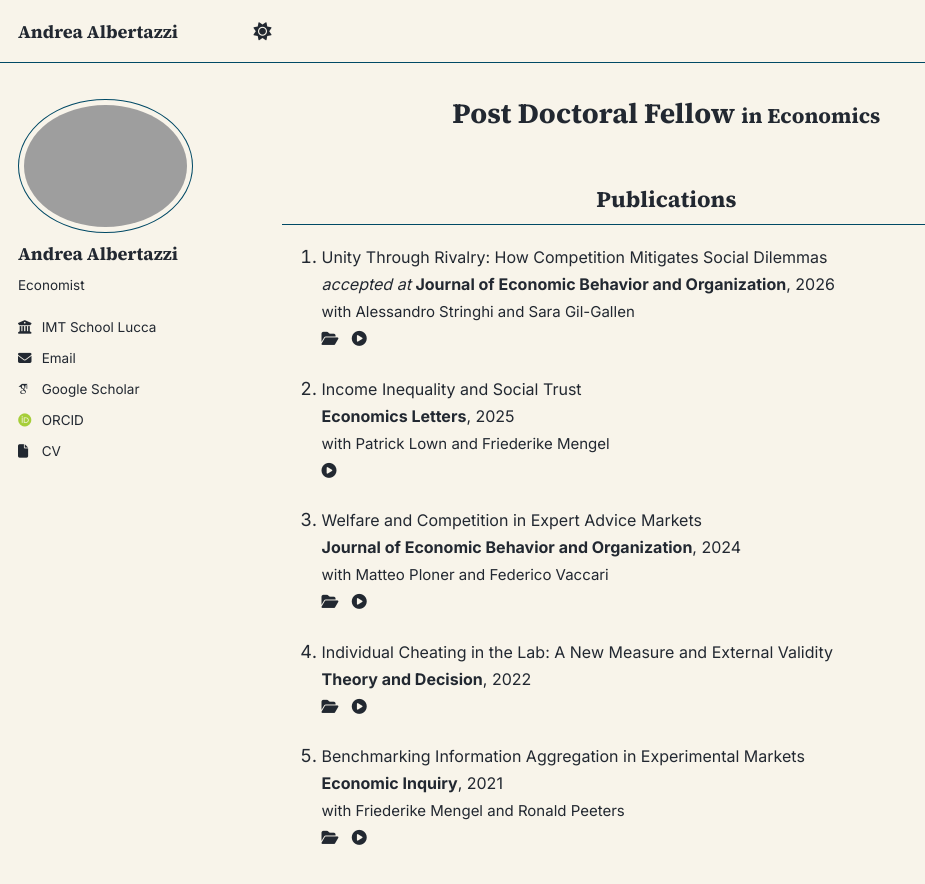
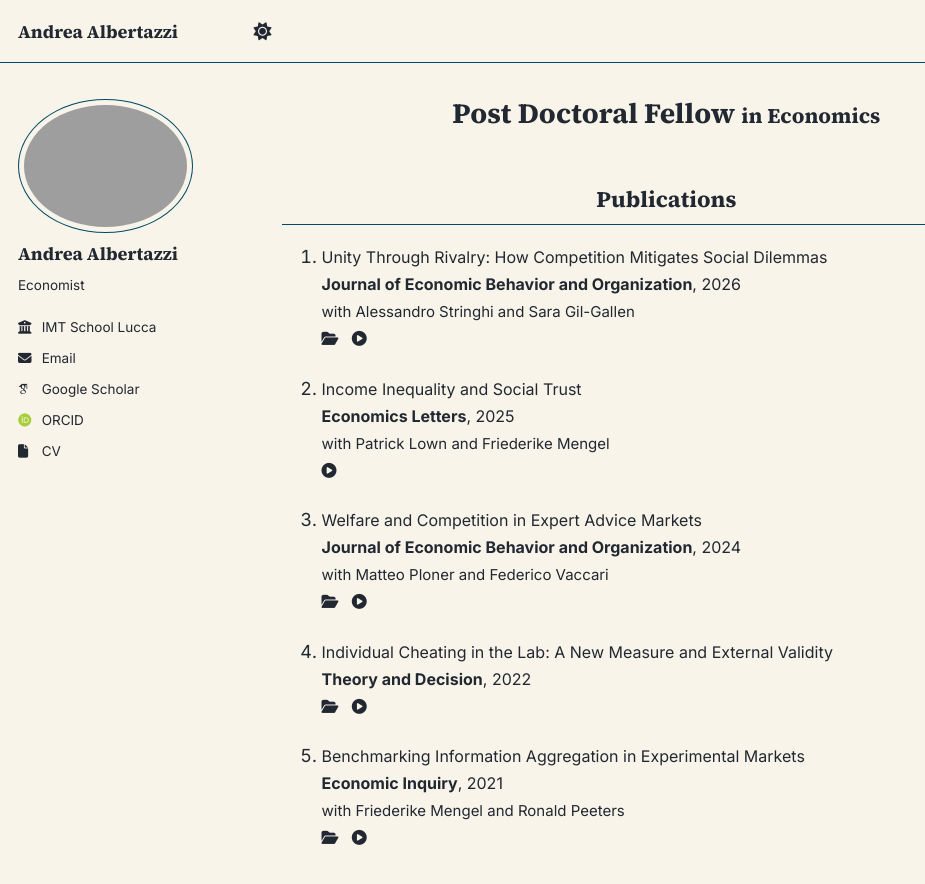
Before and after one commit to tazze87/tazze87.github.io, a Jekyll site: the page built from _pages/about.md, in a window 1280 px wide and 900 px high. Shown: the top 884 px of the window, without its empty margins (0-925 px from the left). Built offline with Jekyll 4.4.1, drawn with Linux system fonts in a browser that asks for light colours; some web fonts are replaced; a script that is not in the unit is left out.

Commit message:
Update about.md

```diff
--- a/_pages/about.md
+++ b/_pages/about.md
@@ -8,9 +8,9 @@ author_profile: true
 
 <h2 style="text-align:center;">Publications</h2>
 
-1. <a href="/files/The_enemy_of_my_enemy.pdf" target="_blank" rel="noopener noreferrer" style="font-size:16px;">
+1. <a href="/files/SAG_enemy_of_my_enemy.pdf" target="_blank" rel="noopener noreferrer" style="font-size:16px;">
      Unity Through Rivalry: How Competition Mitigates Social Dilemmas</a><br>
-     <span style="font-size:16px;">*accepted at* **Journal of Economic Behavior and Organization**, 2026</span><br>
+     <span style="font-size:16px;">**Journal of Economic Behavior and Organization**, 2026</span><br>
     <span style="font-size:15px;">
     with <a href="https://sites.google.com/view/alessandrostringhi" target="_blank" rel="noopener noreferrer">Alessandro Stringhi</a>
     and <a href="https://scholar.google.com/citations?user=Rmg1qDgAAAAJ&hl=es" target="_blank" rel="noopener noreferrer">Sara Gil-Gallen</a><br>
```
